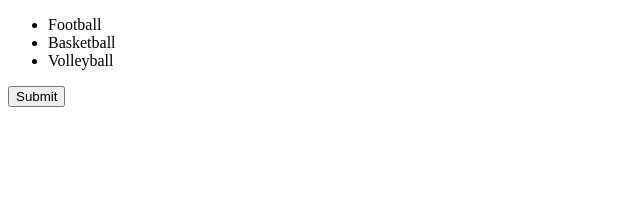
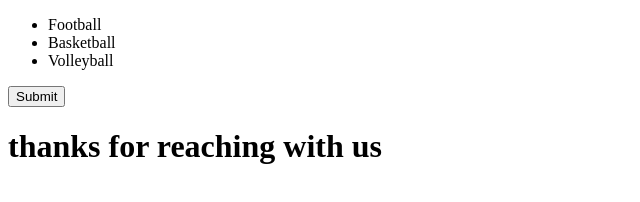
Before and after one commit to MANIZABAYO-Elie/07-10-learning-Dom, a plain HTML site: page index.html in a window 1280 px wide. Both pictures are taken after a click on the button "Submit". Shown: the whole page, without its empty margins (0-640 px from the left). Drawn offline with Linux system fonts and the light colour scheme.

Commit message:
file committed

```diff
--- a/index.html
+++ b/index.html
@@ -12,6 +12,7 @@
         <li id="volleyball">Volleyball</li>
     </ul>
     <button id="submit-button">Submit</button>
+    <h1 id="thanks"></h1>
 <script src="./script.js">
 
 </script>
--- a/script.js
+++ b/script.js
@@ -1,11 +1,17 @@
 const submitButton = document.getElementById('submit-button');
 const sportsItems = document.querySelector('#sports');
+const thanks   = document.querySelector('#thanks')
 submitButton.addEventListener('click',function(){
     //console.log('hello world');
     changeColor();
+    display()
 
 
 })
 function changeColor(){
     sportsItems.style.size = "blue";
+
 }
+function display(){
+    thanks.innerHTML = "thanks for reaching with us"
+}
```
